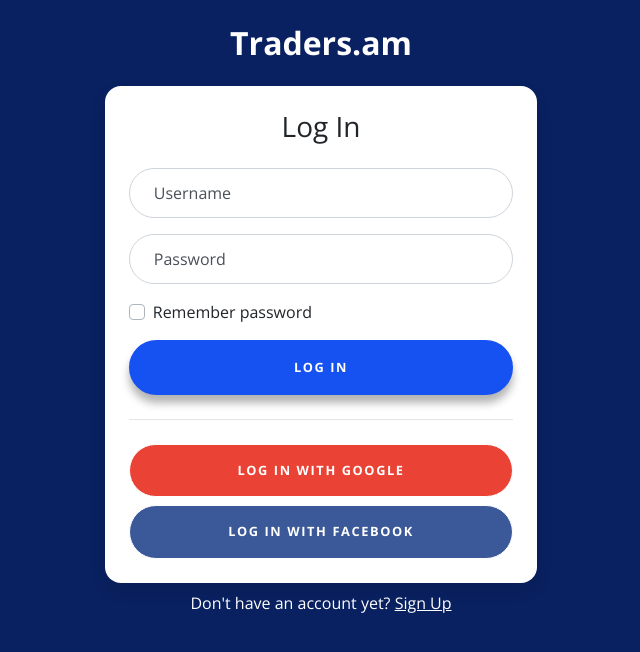
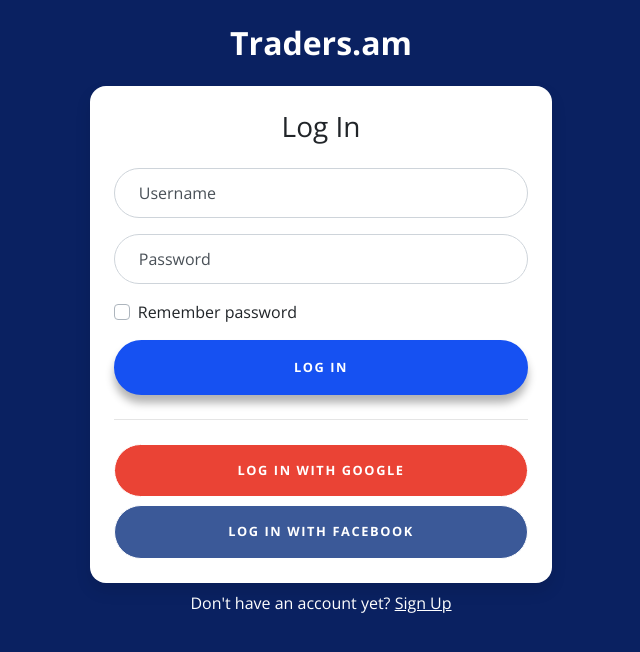
Before and after one commit to RobStepanyan/tradersam, a Django app: page /login/ in a window 1280 px wide. Shown: the top 652 px of the page, without its empty margins (319-959 px from the left). Run offline with Django 3.2, Linux system fonts and the light colour scheme; parts of the project's set-up code (start-up, migrations or seed data) failed here and were passed over; some libraries are stand-ins or nearby versions.

Commit message:
minor login page fix

```diff
--- a/users_app/templates/users_app/log_in.html
+++ b/users_app/templates/users_app/log_in.html
@@ -5,7 +5,7 @@
   <div id="page-content">
     <div class="container">
       <div class="row">
-        <div class="col-sm-9 col-md-7 col-lg-5 mx-auto">
+        <div class="col-sm-9 col-md-7 col-lg-5 mx-auto p-0">
             {% if messages %}
             {% for message in messages %}
             <div class="alert alert-{{ message.tags }}">
```
